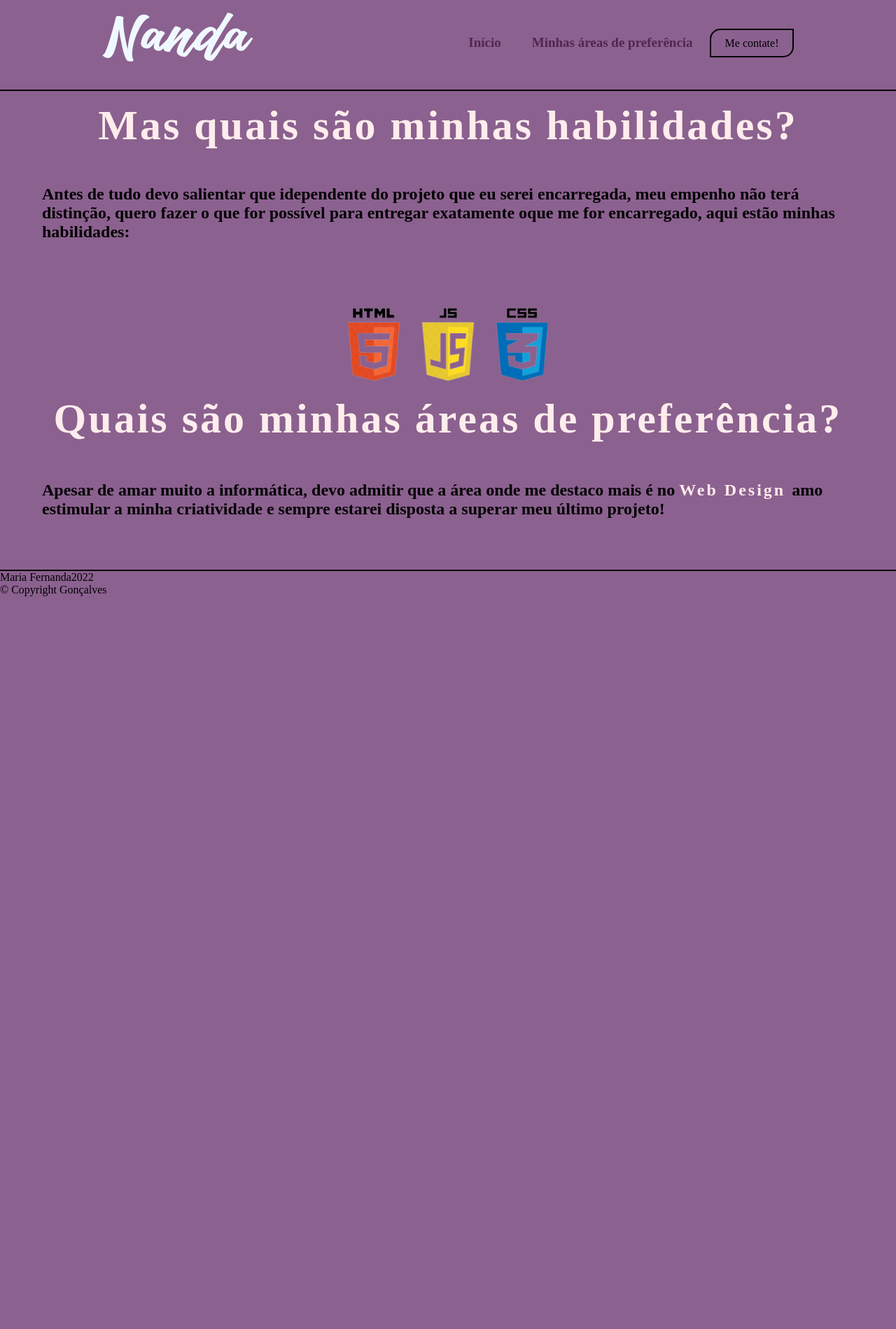
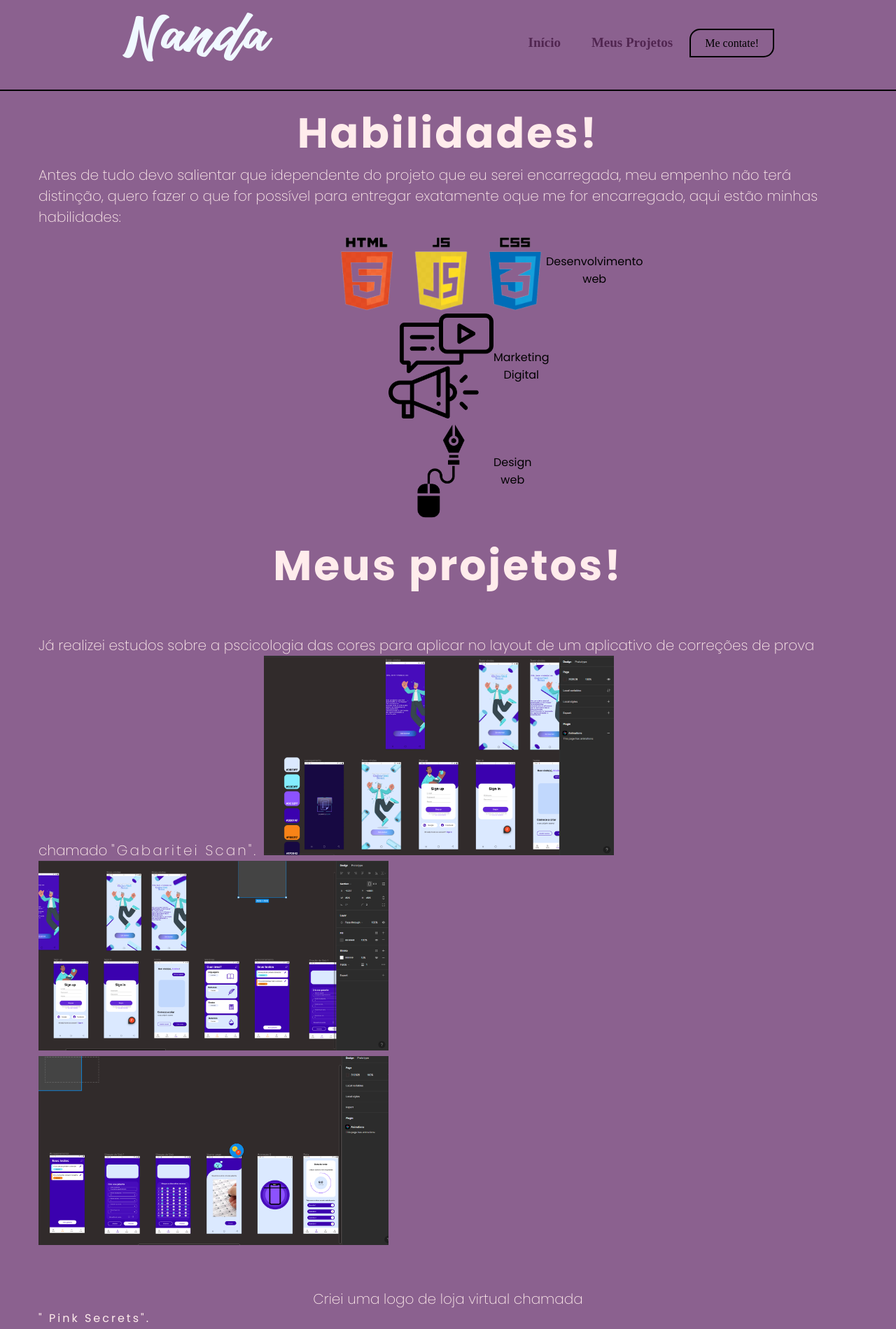
Before and after one commit to nandinhag/portif-lio, a plain HTML site: page portifolio/sobremim.html in a window 1280 px wide. Shown: the part 7-1906 px from the top of the page at 70% size. Before the commit the page ends 859 px from the top, so only its background shows below. Drawn offline with Linux system fonts and the light colour scheme.

Commit message:
Atualizando Portfólio

```diff
--- a/portifolio/estilo.css
+++ b/portifolio/estilo.css
@@ -26,11 +26,32 @@ header{
 	padding: 10px 0;
 	background-color: rgb(139, 97, 143);
 }
+section{
+	padding: 0 55px;
+}
+.habtxt{
+font-family: 'Poppins';
+font-size: 20px;
+font-weight: 100px;
+display: flex;
+justify-content: center;
+color: rgb(255, 236, 236);
+}
+.container-pi{
+	display: flex;
+	flex-direction: column;
+	align-items: center;
+	justify-content: center;
+}
+.dev{
+	display: flex;
+}
 .titulo{
 	font-size: 40px;
 	color: rgb(255, 240, 245);
 	letter-spacing: 3px;
 }
+
 .titulo{
 	font-size: 40px;
 	color: rgb(255, 240, 245);
@@ -55,6 +76,23 @@ header{
 	font-weight: 500;
 	transition: .3s;
 }
+.comp{
+	font-family: 'Poppins';
+	font-weight: 100px;
+	display: flex;
+	justify-content:first baseline;
+	align-items: center;
+	width: 20px;
+}
+
+.img1{
+	font-family: 'Poppins';
+	font-weight: 100px;
+	display: flex;
+	justify-content:first baseline;
+	align-items: center;
+	width: 20px;
+}
 #id-item:hover{
 	border-radius: 0 15px;
 	background-color: rgb(0, 0, 0);
@@ -62,13 +100,26 @@ header{
 	font-weight: 500;
 }
 .texto{
-    font-family: fantasy;
+	font-family: 'Poppins';
     font-size: 20px;
-	text-align: center;
+	font-weight: 200;
+	display: flex;
+	justify-content: center;
+	color: rgb(255, 236, 236);
+}
+.texto2{
+	font-family: 'Poppins';
+    font-size: 20px;
+	font-weight: 200;
+
+	justify-content: center;
+	color: rgb(255, 236, 236);
 }
 .spn-main{
+	font-family: 'Poppins';
 	color: rgb(255, 236, 236);
 	letter-spacing: 3px;
+
 }
 .spn-footer{
 	color: rgb(81, 38, 81);
@@ -90,15 +141,33 @@ main{
 .img{
 	width: 300px;
 	display: flex;
-	justify-content: space-around;
+
+}
+.img2{
+	width: 150px;
 	display: flex;
-	align-items: center;
+}
+.figma{
+	width: 500px;
+
+
+}
+.img3{
+	width: 150px;
+	display: flex;
+	justify-content: center;
+}
+
+.hab{
+	display: flex;
 }
 .h2{
 	color: aliceblue;
 	font-family: Verdana, Geneva, Tahoma, sans-serif;
 }
-
+.bui{
+	width: 300px;
+}
 .avaliacao{
 	text-decoration: none;
 	font-size: 15px;
@@ -119,3 +188,9 @@ main{
 .redes{
 	width: 90px;
 }
+
+.container {
+	display: flex;
+	justify-content: center;
+	flex-direction: column;
+}
--- a/portifolio/sobremim.html
+++ b/portifolio/sobremim.html
@@ -1,34 +1,66 @@
 <!DOCTYPE html>
 <html>
+
 <head>
 	<meta charset="utf-8">
 	<meta name="viewport" content="width=device-width, initial-scale=1">
 	<title>P o r t i f ó l i o</title>
 	<link rel="stylesheet" type="text/css" href="estilo.css">
+	<link rel="stylesheet" type="text/css" href="estilo.css">
+	<link rel="preconnect" href="https://fonts.googleapis.com">
+	<link rel="preconnect" href="https://fonts.gstatic.com" crossorigin>
+	<link
+		href="https://fonts.googleapis.com/css2?family=Poppins:ital,wght@0,100;0,200;0,300;0,400;0,500;0,600;0,700;0,800;0,900;1,100;1,200;1,300;1,400;1,500;1,600;1,700;1,800;1,900&display=swap"
+		rel="stylesheet">
 </head>
+
 <body>
 	<header class="cabecalho">
 		<h1 class="txt">Nanda</h1>
 		<nav>
 			<a href="portifolio.html" class="Itens-cabecalho">Início</a>
-			<a href="sobremim.html" class="Itens-cabecalho">Minhas áreas de preferência</a>
+			<a href="sobremim.html" class="Itens-cabecalho">Meus Projetos</a>
 			<a href="mecontate.html" id="id-item">Me contate!</a>
 		</nav>
-	</header><h2> <span class="spn-main">Mas quais são minhas habilidades?</span></h2>
-	<main>
-		<section>
-			<h1 class="titulo-principal"> Antes de tudo devo salientar que idependente do projeto que eu serei encarregada, meu
-                 empenho não terá distinção, quero fazer o que for possível para entregar exatamente oque me for encarregado, aqui estão minhas habilidades: <br><br><br><br>
-                 <center><img class="img" src="hab.png.png"></center>
-            </h1>
-            <h2> <span class="spn-main">Quais são minhas áreas de preferência?</span></h2> <br><br><br>
-            <h1 class="titulo-principal">Apesar de amar muito a informática, devo admitir que a área onde me destaco mais é no
-                <span class="spn-main">Web Design </span> amo estimular a minha criatividade e sempre estarei disposta a superar meu último projeto!
-            </h1>
+	</header>
+	<h2> <span class="spn-main">Habilidades!</span></h2>
+	<section>
 
-			<p class="texto">
-		</br></p>
-		</section>
+		<p class="texto"> Antes de tudo devo salientar que idependente do projeto que eu serei encarregada, meu
+			empenho não terá distinção, quero fazer o que for possível para entregar exatamente oque me for encarregado,
+			aqui estão minhas habilidades:
+		</p>
+		<center>
+			<div class="container-pi"><div class="dev">
+				<img class="img" src="hab.png.png">
+
+					<p class="comp"> Desenvolvimento web </p>
+				</div>
+				<div class="dev">
+				<img class="img2" src="imagens/marketing.png">
+
+				<p class="comp">Marketing Digital </p>
+
+			</div>  <div class="dev">
+			<img class="img3" src="imagens/design.png">
+			<p class="comp"> Design web </p>
+			</div>
+		</div>
+		</center>
+		<h2> <span class="spn-main">Meus projetos!</span></h2> <br><br><br>
+		<p class="texto2">Já realizei estudos sobre a pscicologia das cores para aplicar no layout de um aplicativo de correções de prova chamado
+			<span class="spn-main">"Gabaritei Scan". </span>
+			<img class="figma" src="imagens/inicio.png.png"> <br>
+			<img class="figma" src="imagens/pt2.png.png"> <br>
+			<img class="figma" src="imagens/pt3.png.png" >
+		</p> <br><br><br>
+		<p class="texto">Criei uma logo de loja virtual chamada
+			<div class="container"><span class="spn-main">" Pink Secrets". </span> <br>
+			<br><img class="bui" src="imagens/logomarca.png" alt=""></div>
+
+		<p class="texto">
+			</br></p>
+	</section>
 	</main>
 	<footer>
 		<p class="copy">Maria Fernanda2022</p>
@@ -36,4 +68,5 @@
 	</footer>
 
 </body>
+
 </html>
```
Also changed, not shown: portifolio/mecontate.html (+2 -2 lines), portifolio/portifolio.html (+10 -4 lines), portifolio/imagens/design.png (added), portifolio/imagens/inicio.png.png (added), portifolio/imagens/logomarca.png (added), portifolio/imagens/marketing.png (added), portifolio/imagens/pt2.png.png (added), portifolio/imagens/pt3.png.png (added).
